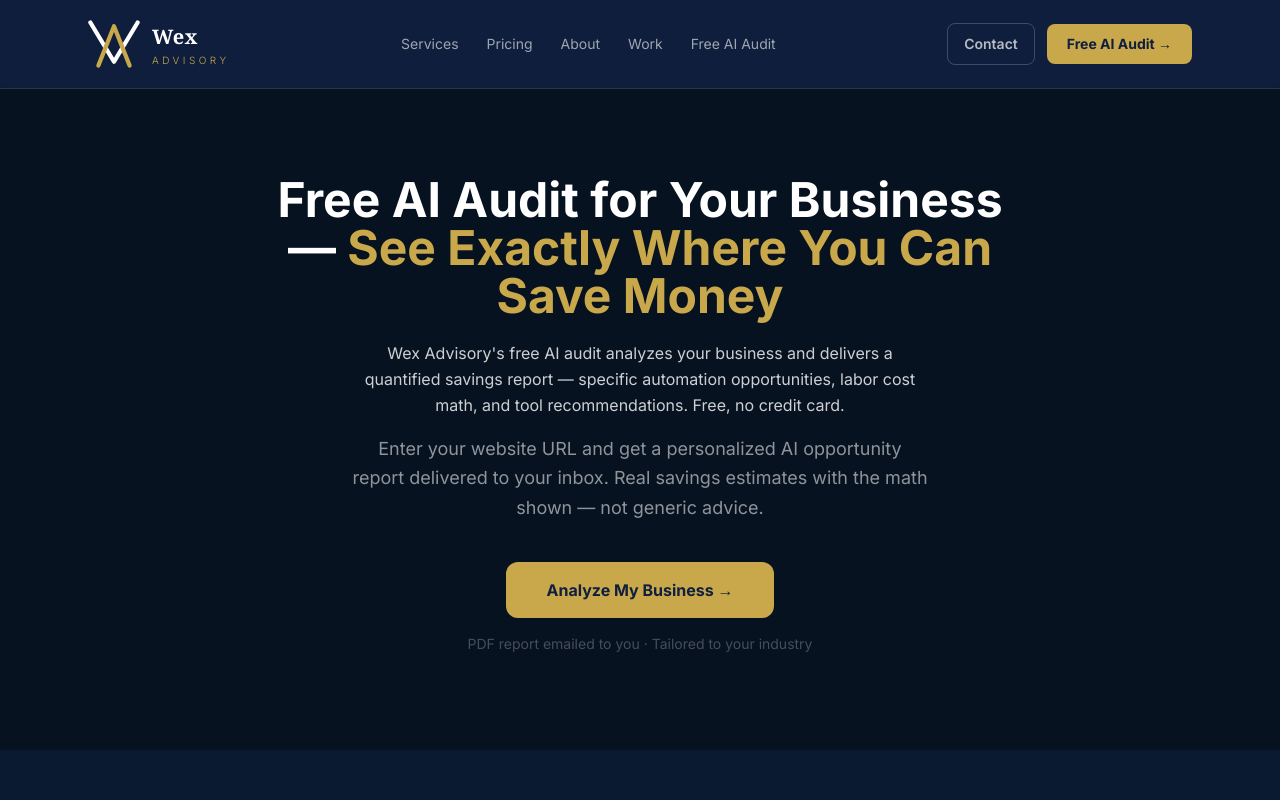
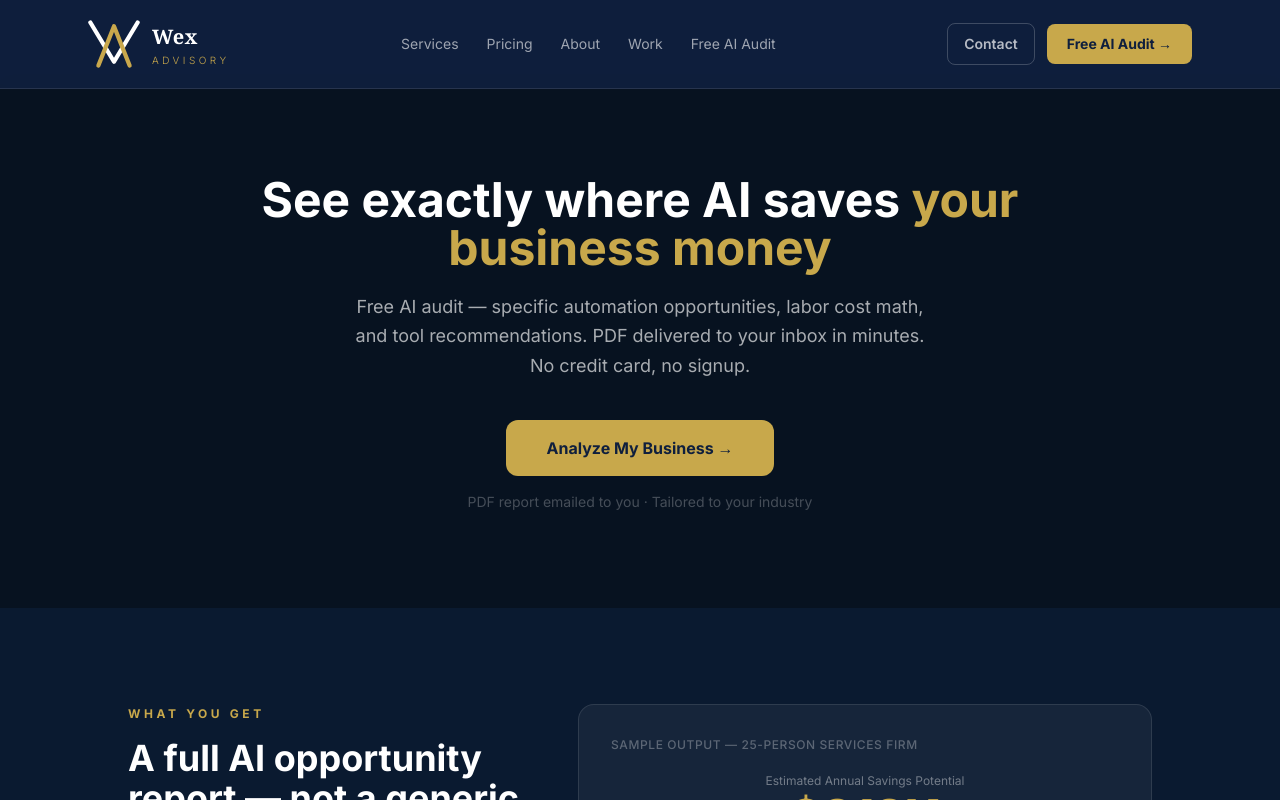
Before and after one commit to wexmix3/Wex-Advisory, a Next.js app: page /audit in a window 1280 px wide. Shown: the top 800 px of the page. Built offline with nearby package versions, Linux system fonts and the light colour scheme.

Commit message:
fix: restore clean hero on audit page — linter had reverted h1 + collapsed to single paragraph
Co-Authored-By: Claude Sonnet 4.6 <noreply@anthropic.com>

```diff
--- a/src/app/audit/page.tsx
+++ b/src/app/audit/page.tsx
@@ -121,18 +121,13 @@ export default function AuditPage() {
         <section className="bg-[#071220] py-24 px-6">
           <div className="max-w-3xl mx-auto text-center">
             <h1 className="text-4xl md:text-5xl font-bold text-white leading-tight mb-5">
-              Free AI Audit for Your Business —{" "}
-              <span className="text-gold">See Exactly Where You Can Save Money</span>
+              See exactly where AI saves{" "}
+              <span className="text-gold">your business money</span>
             </h1>
-            <p className="text-white/80 text-base leading-relaxed mb-4 max-w-xl mx-auto">
-              Wex Advisory&apos;s free AI audit analyzes your business and delivers a
-              quantified savings report — specific automation opportunities, labor cost
-              math, and tool recommendations. Free, no credit card.
-            </p>
-            <p className="text-white/55 text-lg leading-relaxed mb-10 max-w-xl mx-auto">
-              Enter your website URL and get a personalized AI opportunity report
-              delivered to your inbox. Real savings estimates with the math shown —
-              not generic advice.
+            <p className="text-white/65 text-lg leading-relaxed mb-10 max-w-xl mx-auto">
+              Free AI audit — specific automation opportunities, labor cost math,
+              and tool recommendations. PDF delivered to your inbox in minutes.
+              No credit card, no signup.
             </p>
             <a
               href={AUDIT_URL}
```
